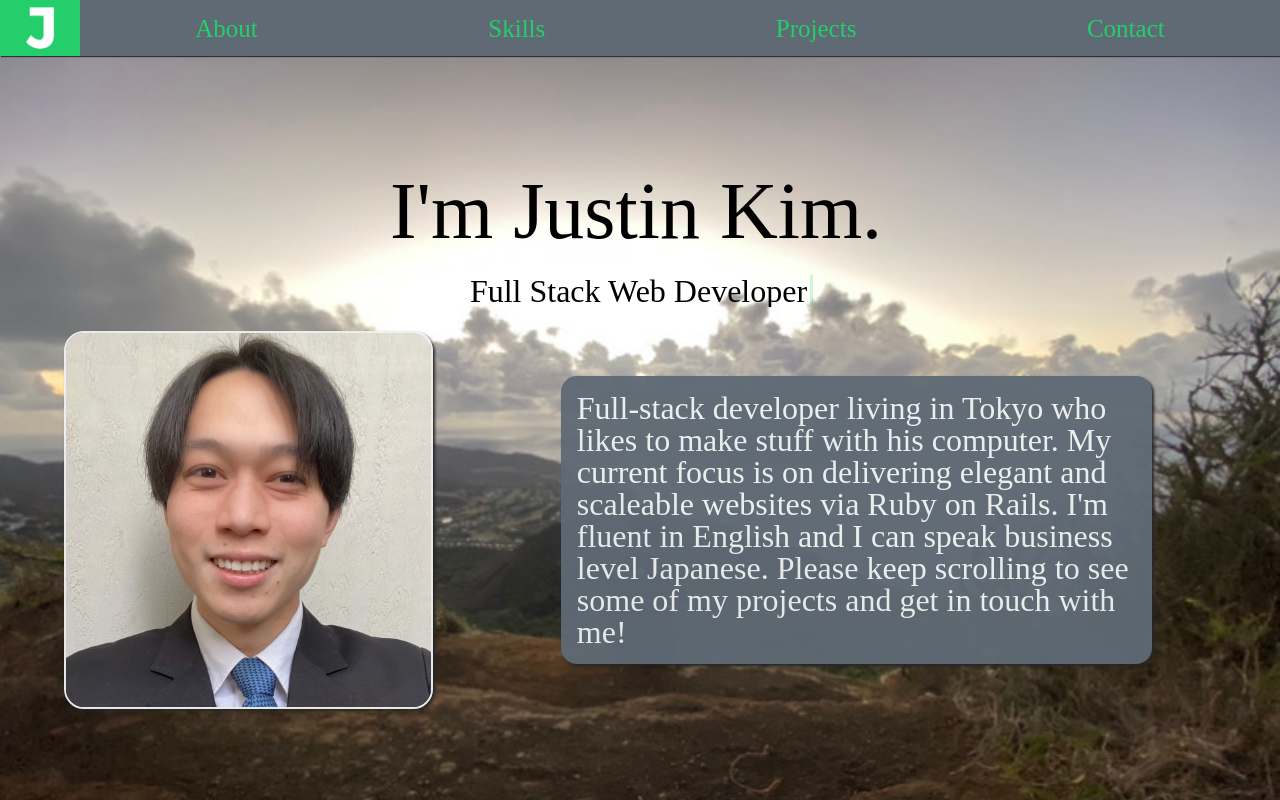
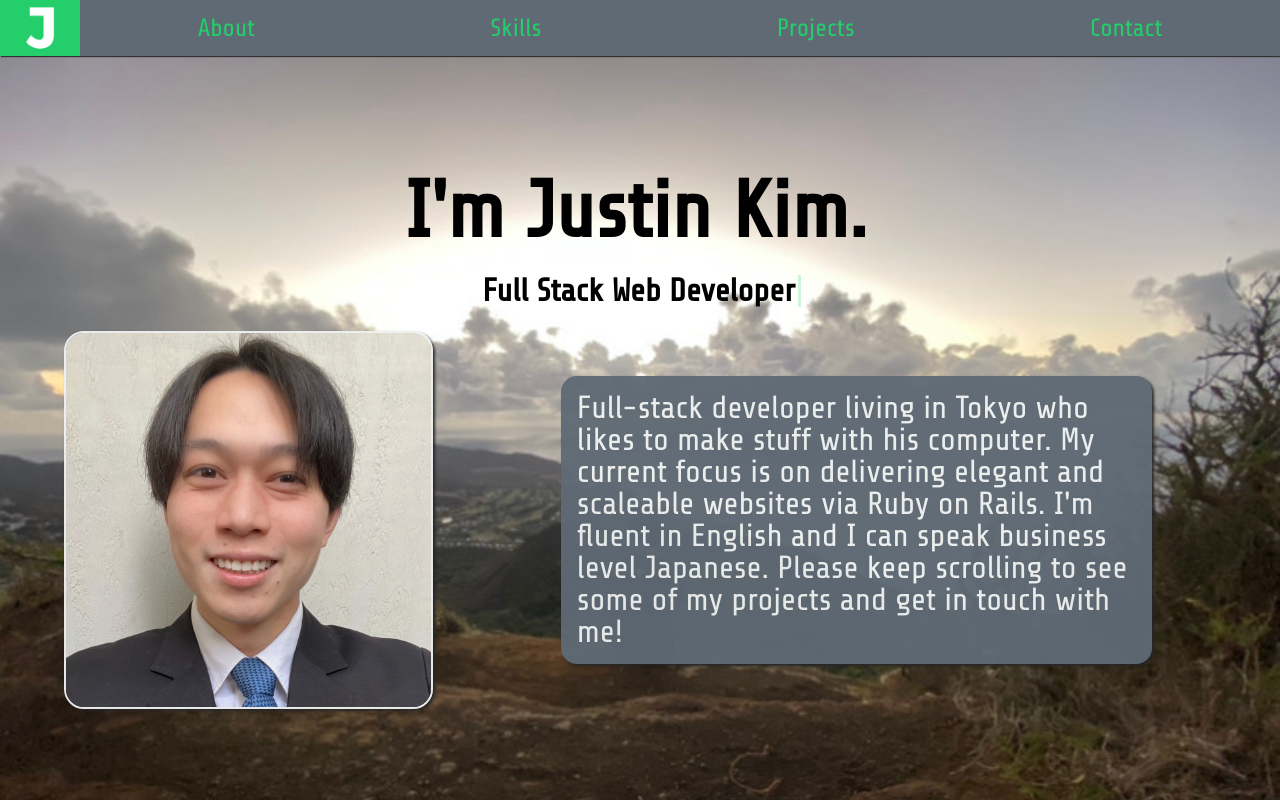
Before and after one commit to justinkim2015/react-portfolio-site, a React (Create React App) app: page / in a window 1280 px wide. Built offline with nearby package versions, Linux system fonts and the light colour scheme.

Commit message:
Add new font

```diff
--- a/src/App.js
+++ b/src/App.js
@@ -1,5 +1,6 @@
 import './intro/App.css';
 import Me from './intro/me.JPG'
+import './index.css';
 
 function App() {
   return (
--- a/src/index.css
+++ b/src/index.css
@@ -1,9 +1,15 @@
+@font-face {
+  font-family: 'Share Tech';
+  src: url(./fonts/ShareTech-Regular.ttf);
+}
+
 html {
+  font-family: 'Share Tech';
   scroll-behavior: smooth;
 }
 
 body {
-  font-family: 'Share Tech', sans-serif;
+  font-family: 'Share Tech';
   background-color: #5f6a75;
   color: #EFF2F1;
 }
--- a/src/intro/App.css
+++ b/src/intro/App.css
@@ -1,3 +1,9 @@
+@font-face {
+  font-family: 'Share Tech';
+  src: url(../fonts/ShareTech-Regular.ttf);
+}
+
+
 .profile {
   align-items: center;
   justify-content: center;
@@ -68,7 +74,7 @@
 
   .typed-out {
     font-size: 3rem;
-    color: black;
+    color: rgb(0, 0, 0);
   }
 
   .typed-out-two {
--- a/src/reset.css
+++ b/src/reset.css
@@ -20,7 +20,6 @@ time, mark, audio, video {
 	padding: 0;
 	/* border: 0; */
 	font-size: 100%;
-	font: inherit;
 	vertical-align: baseline;
 }
 /* HTML5 display-role reset for older browsers */
```
Also changed, not shown: src/fonts/ShareTech-Regular.ttf (added).
